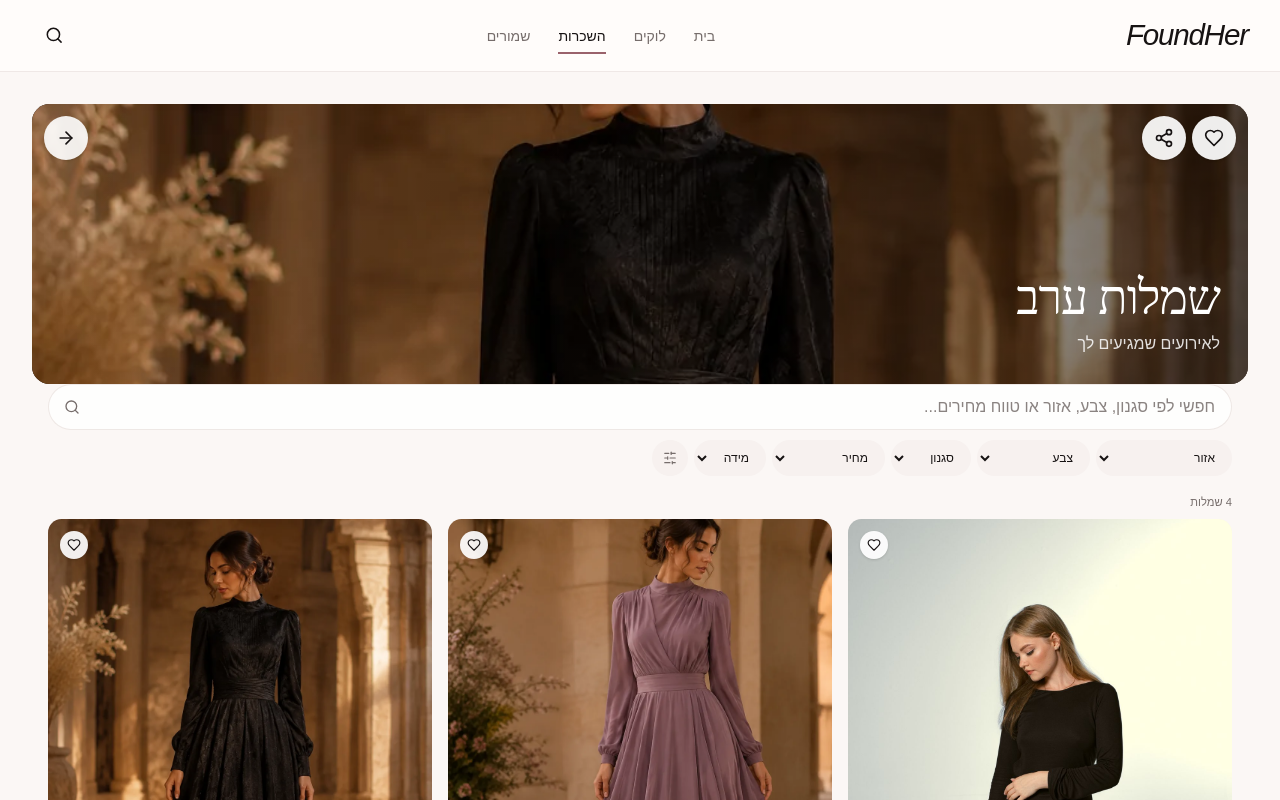
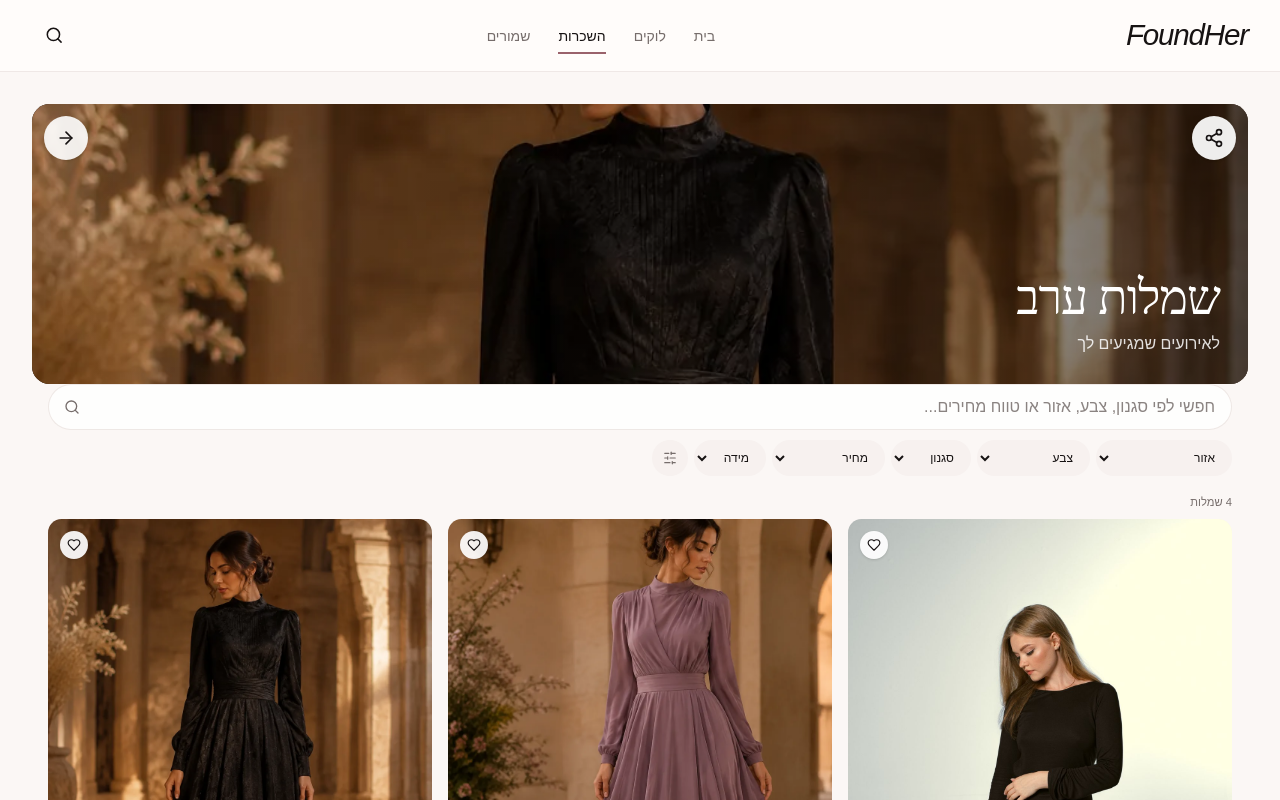
Before and after one commit to hodaya162/FoundHer, a Next.js app: page /rentals/evening in a window 1280 px wide. Shown: the top 800 px of the page. Built offline with nearby package versions, Linux system fonts and the light colour scheme; no server answers.

Commit message:
remove category hero favorite action

```diff
--- a/features/rentals/components/rental-browse-page.tsx
+++ b/features/rentals/components/rental-browse-page.tsx
@@ -1,6 +1,6 @@
 import Image from "next/image";
 import Link from "next/link";
-import { ArrowRight, Heart } from "lucide-react";
+import { ArrowRight } from "lucide-react";
 
 import { PageContainer } from "@/components/layout";
 import type { RentalType } from "@/domain/rental-item";
@@ -23,7 +23,6 @@ export function RentalBrowsePage({ type }: { type: RentalType }) {
           <span aria-hidden="true" className="absolute inset-0 bg-gradient-to-l from-black/60 via-black/20 to-transparent" />
           <Link href="/rentals" aria-label="חזרה להשכרות" className="absolute end-3 top-3 inline-grid size-11 place-items-center rounded-full bg-white/90 text-foreground shadow-sm"><ArrowRight aria-hidden="true" className="size-5" /></Link>
           <div className="absolute start-3 top-3 z-[1] flex items-center gap-1.5">
-            <Link href="/favorites" aria-label="מעבר לשמלות שמורות" className="inline-grid size-11 place-items-center rounded-full bg-white/92 text-foreground shadow-sm"><Heart aria-hidden="true" className="size-5" /></Link>
             <RentalShareButton title={bridal ? "שמלות כלה להשכרה" : "שמלות ערב להשכרה"} />
           </div>
           <div className="absolute inset-x-0 bottom-0 p-4 sm:p-7">
```
